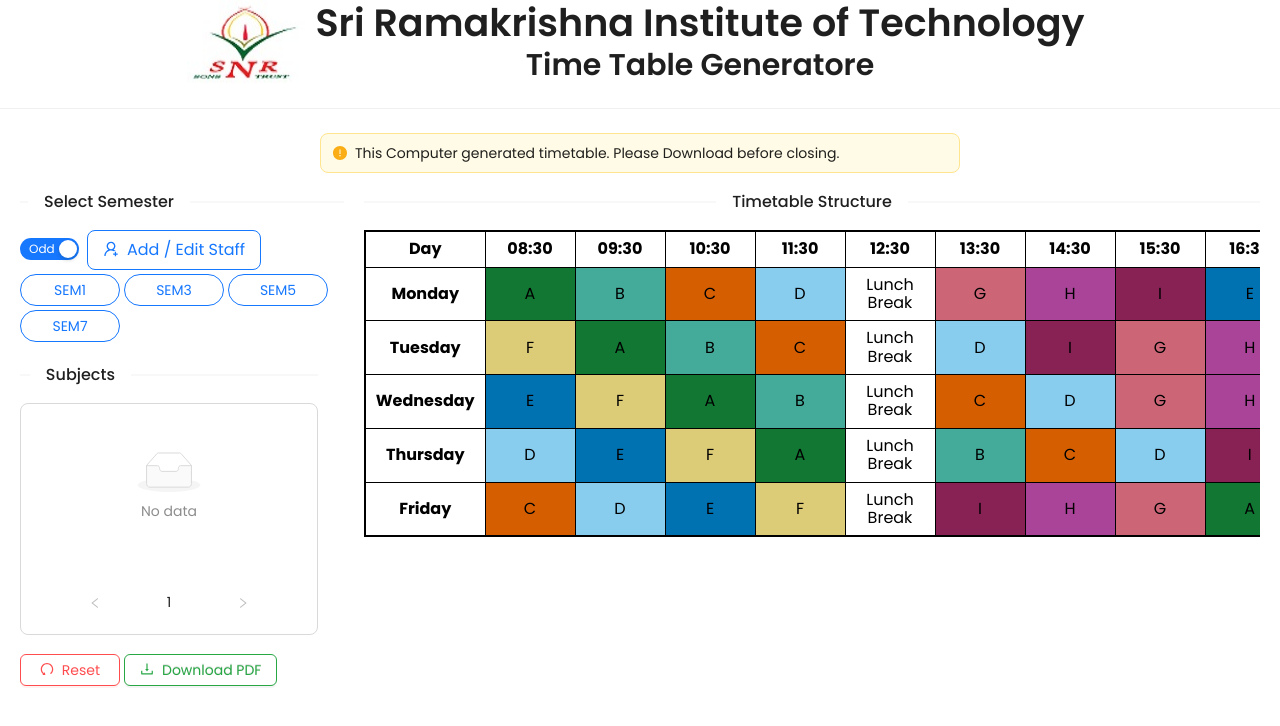
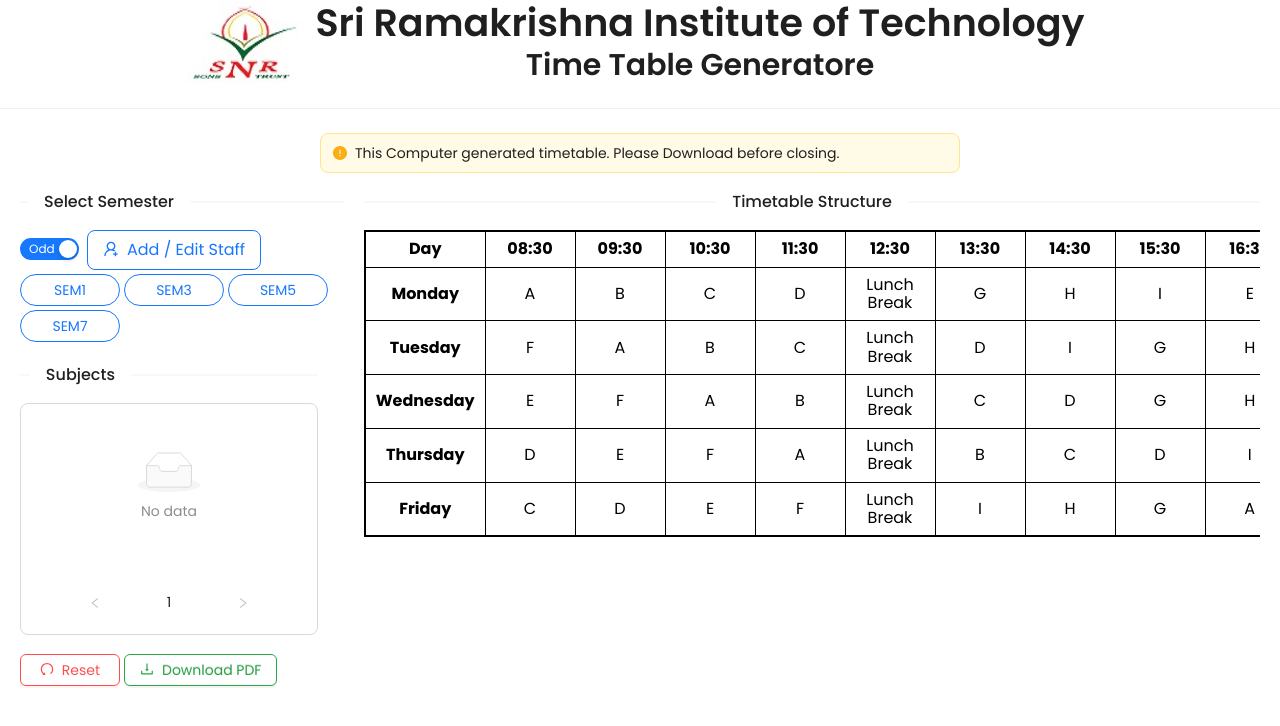
Before and after one commit to Ruthesh-Muniraj/time-table-react, a React (Create React App) app: page / in a window 1280 px wide. Shown: the top 726 px of the page. Built offline with nearby package versions, Linux system fonts and the light colour scheme; the HTML template or start-up script is replaced by a standard one.

Commit message:
bug free

```diff
--- a/src/App.jsx
+++ b/src/App.jsx
@@ -51,6 +51,8 @@
           semesters={semesters}
           setIsOpen={setIsModalOpen}
         />
+
+        <br />
     </AppContext.Provider>
   );
 }
--- a/src/Component/Timetable.jsx
+++ b/src/Component/Timetable.jsx
@@ -21,10 +21,17 @@
       }
       );
       if (index !== undefined)
-      staff.push({
-        name: appContext.contextValue[index].name,
-        subject: courses[course].name,
-      });
+      {
+        staff.push({
+          name: appContext.contextValue[index].name,
+          subject: courses[course].name,
+        });
+      } else {
+        staff.push({
+          name: 'Not Assigned',
+          subject: courses[course].name,
+        });
+      }
     });
 
   selectedSemester.length &&
@@ -89,145 +96,145 @@
           <tbody>
             <tr>
               <th scope="row">Monday</th>
-              <td style={{ background: colors["A"] }}>
+              <td style={{ background: subjects["A"] ? colors["A"] : '#ffffff' }}>
                 {subjects["A"] || "A"}
               </td>
-              <td style={{ background: colors["B"] }}>
+              <td style={{ background: subjects["B"] ? colors["B"] : '#ffffff' }}>
                 {subjects["B"] || "B"}
               </td>
-              <td style={{ background: colors["C"] }}>
+              <td style={{ background: subjects["C"] ? colors["C"] : '#ffffff' }}>
                 {subjects["C"] || "C"}
               </td>
-              <td style={{ background: colors["D"] }}>
+              <td style={{ background: subjects["D"] ? colors["D"] : '#ffffff' }}>
                 {subjects["D"] || "D"}
               </td>
               <td className="lunch">Lunch Break</td>
-              <td style={{ background: colors["G"] }}>
+              <td style={{ background: subjects["G"] ? colors["G"] : '#ffffff' }}>
                 {subjects["G"] || "G"}
               </td>
-              <td style={{ background: colors["H"] }}>
+              <td style={{ background: subjects["H"] ? colors["H"] : '#ffffff' }}>
                 {subjects["H"] || "H"}
               </td>
-              <td style={{ background: colors["I"] }}>
+              <td style={{ background: subjects["I"] ? colors["I"] : '#ffffff' }}>
                 {subjects["I"] || "I"}
               </td>
-              <td style={{ background: colors["E"] }}>
+              <td style={{ background: subjects["E"] ? colors["E"] : '#ffffff' }}>
                 {subjects["E"] || "E"}
               </td>
             </tr>
 
             <tr>
               <th scope="row">Tuesday</th>
-              <td style={{ background: colors["F"] }}>
+              <td style={{ background: subjects["F"] ? colors["F"] : '#ffffff' }}>
                 {subjects["F"] || "F"}
               </td>
-              <td style={{ background: colors["A"] }}>
+              <td style={{ background: subjects["A"] ? colors["A"] : '#ffffff' }}>
                 {subjects["A"] || "A"}
               </td>
-              <td style={{ background: colors["B"] }}>
+              <td style={{ background: subjects["B"] ? colors["B"] : '#ffffff' }}>
                 {subjects["B"] || "B"}
               </td>
-              <td style={{ background: colors["C"] }}>
+              <td style={{ background: subjects["C"] ? colors["C"] : '#ffffff' }}>
                 {subjects["C"] || "C"}
               </td>
               <td className="lunch">Lunch Break</td>
-              <td style={{ background: colors["D"] }}>
+              <td style={{ background: subjects["D"] ? colors["D"] : '#ffffff' }}>
                 {subjects["D"] || "D"}
               </td>
-              <td style={{ background: colors["I"] }}>
+              <td style={{ background: subjects["I"] ? colors["I"] : '#ffffff' }}>
                 {subjects["I"] || "I"}
               </td>
-              <td style={{ background: colors["G"] }}>
+              <td style={{ background: subjects["G"] ? colors["G"] : '#ffffff' }}>
                 {subjects["G"] || "G"}
               </td>
-              <td style={{ background: colors["H"] }}>
+              <td style={{ background: subjects["H"] ? colors["H"] : '#ffffff' }}>
                 {subjects["H"] || "H"}
               </td>
             </tr>
 
             <tr>
               <th scope="row">Wednesday</th>
-              <td style={{ background: colors["E"] }}>
+              <td style={{ background: subjects["E"] ? colors["E"] : '#ffffff' }}>
                 {subjects["E"] || "E"}
               </td>
-              <td style={{ background: colors["F"] }}>
+              <td style={{ background: subjects["F"] ? colors["F"] : '#ffffff' }}>
                 {subjects["F"] || "F"}
               </td>
-              <td style={{ background: colors["A"] }}>
+              <td style={{ background: subjects["A"] ? colors["A"] : '#ffffff' }}>
                 {subjects["A"] || "A"}
               </td>
-              <td style={{ background: colors["B"] }}>
+              <td style={{ background: subjects["B"] ? colors["B"] : '#ffffff' }}>
                 {subjects["B"] || "B"}
               </td>
               <td className="lunch">Lunch Break</td>
-              <td style={{ background: colors["C"] }}>
+              <td style={{ background: subjects["C"] ? colors["C"] : '#ffffff' }}>
                 {subjects["C"] || "C"}
               </td>
-              <td style={{ background: colors["D"] }}>
+              <td style={{ background: subjects["D"] ? colors["D"] : '#ffffff' }}>
                 {subjects["D"] || "D"}
               </td>
-              <td style={{ background: colors["G"] }}>
+              <td style={{ background: subjects["G"] ? colors["G"] : '#ffffff' }}>
                 {subjects["G"] || "G"}
               </td>
-              <td style={{ background: colors["H"] }}>
+              <td style={{ background: subjects["H"] ? colors["H"] : '#ffffff' }}>
                 {subjects["H"] || "H"}
               </td>
             </tr>
 
             <tr>
               <th scope="row">Thursday</th>
-              <td style={{ background: colors["D"] }}>
+              <td style={{ background: subjects["D"] ? colors["D"] : '#ffffff' }}>
                 {subjects["D"] || "D"}
               </td>
-              <td style={{ background: colors["E"] }}>
+              <td style={{ background: subjects["E"] ? colors["E"] : '#ffffff' }}>
                 {subjects["E"] || "E"}
               </td>
-              <td style={{ background: colors["F"] }}>
+              <td style={{ background: subjects["F"] ? colors["F"] : '#ffffff' }}>
                 {subjects["F"] || "F"}
               </td>
-              <td style={{ background: colors["A"] }}>
+              <td style={{ background: subjects["A"] ? colors["A"] : '#ffffff' }}>
                 {subjects["A"] || "A"}
               </td>
               <td className="lunch">Lunch Break</td>
-              <td style={{ background: colors["B"] }}>
+              <td style={{ background: subjects["B"] ? colors["B"] : '#ffffff' }}>
                 {subjects["B"] || "B"}
               </td>
-              <td style={{ background: colors["C"] }}>
+              <td style={{ background: subjects["C"] ? colors["C"] : '#ffffff' }}>
                 {subjects["C"] || "C"}
               </td>
-              <td style={{ background: colors["D"] }}>
+              <td style={{ background: subjects["D"] ? colors["D"] : '#ffffff' }}>
                 {subjects["D"] || "D"}
               </td>
-              <td style={{ background: colors["I"] }}>
+              <td style={{ background: subjects["I"] ? colors["I"] : '#ffffff' }}>
                 {subjects["I"] || "I"}
               </td>
             </tr>
 
             <tr>
               <th scope="row">Friday</th>
-              <td style={{ background: colors["C"] }}>
+              <td style={{ background: subjects["C"] ? colors["C"] : '#ffffff' }}>
                 {subjects["C"] || "C"}
               </td>
-              <td style={{ background: colors["D"] }}>
+              <td style={{ background: subjects["D"] ? colors["D"] : '#ffffff' }}>
                 {subjects["D"] || "D"}
               </td>
-              <td style={{ background: colors["E"] }}>
+              <td style={{ background: subjects["E"] ? colors["E"] : '#ffffff' }}>
                 {subjects["E"] || "E"}
               </td>
-              <td style={{ background: colors["F"] }}>
+              <td style={{ background: subjects["F"] ? colors["F"] : '#ffffff' }}>
                 {subjects["F"] || "F"}
               </td>
               <td className="lunch">Lunch Break</td>
-              <td style={{ background: colors["I"] }}>
+              <td style={{ background: subjects["I"] ? colors["I"] : '#ffffff' }}>
                 {subjects["I"] || "I"}
               </td>
-              <td style={{ background: colors["H"] }}>
+              <td style={{ background: subjects["H"] ? colors["H"] : '#ffffff' }}>
                 {subjects["H"] || "H"}
               </td>
-              <td style={{ background: colors["G"] }}>
+              <td style={{ background: subjects["G"] ? colors["G"] : '#ffffff' }}>
                 {subjects["G"] || "G"}
               </td>
-              <td style={{ background: colors["A"] }}>
+              <td style={{ background: subjects["A"] ? colors["A"] : '#ffffff' }}>
                 {subjects["A"] || "A"}
               </td>
             </tr>
```
